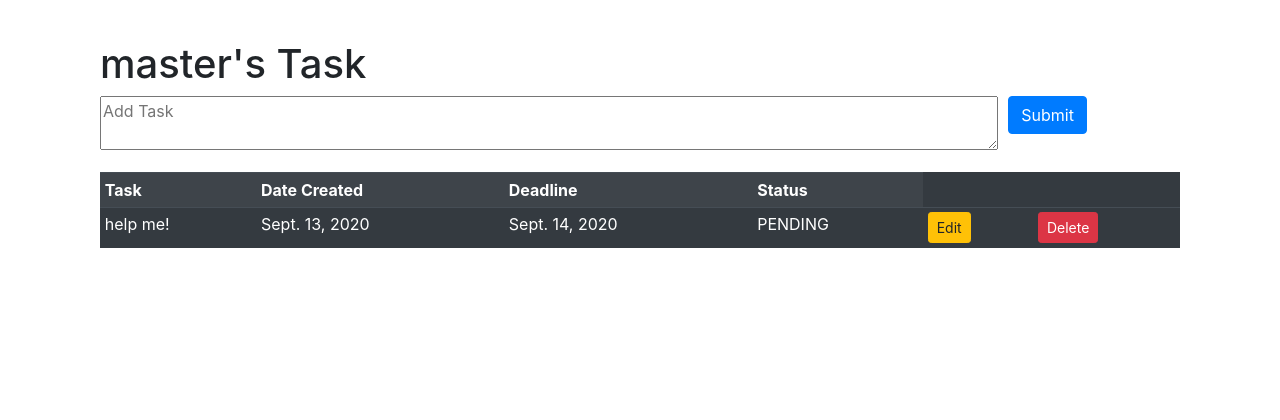
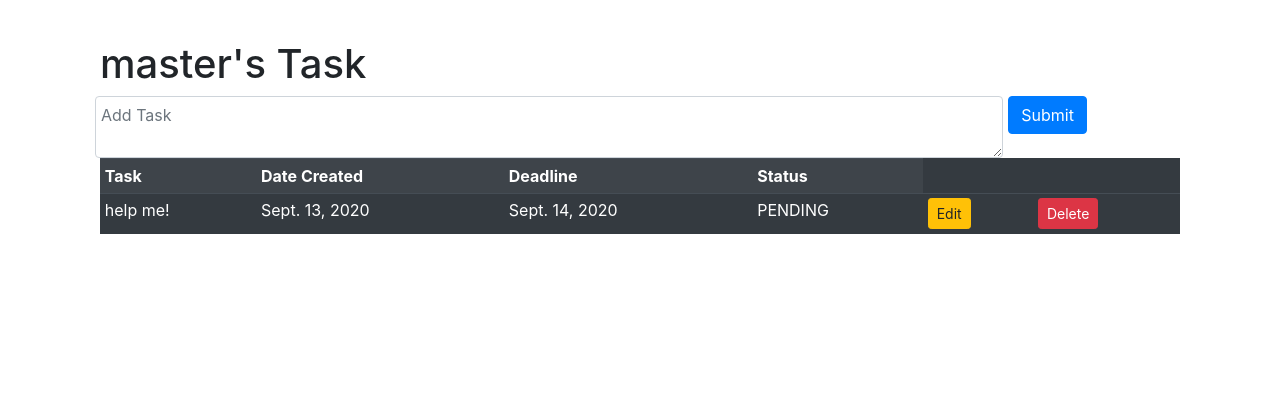
Before and after one commit to yottaaa/todowithdeadline, a Django app: page /todo/ in a window 1280 px wide. Shown: the top 420 px of the page. Run offline with Django 3.2, Linux system fonts and the light colour scheme; a user stored in the database is signed in; data comes from the database, SQL or seed files in the repository; some libraries are stand-ins or nearby versions.

Commit message:
change textarea design.

```diff
--- a/todoapp/templates/todoapp/index.html
+++ b/todoapp/templates/todoapp/index.html
@@ -10,9 +10,7 @@
                 <form action="{% url 'addtask' %}" method="POST" class="form">
                     {% csrf_token %}
                     <div class="form-row">
-                        <div class="form-group col-10">
-                            <textarea name='task' placeholder="Add Task" style="width: 100%;"></textarea>
-                        </div>
+                        <textarea class="form-control col-10" name='task' placeholder="Add Task" style="width: 100%;"></textarea>
                         <div class="form-group col-2">
                             <input class="btn btn-primary" type="submit">
                         </div>
```
Also changed, not shown: 1 other file.
